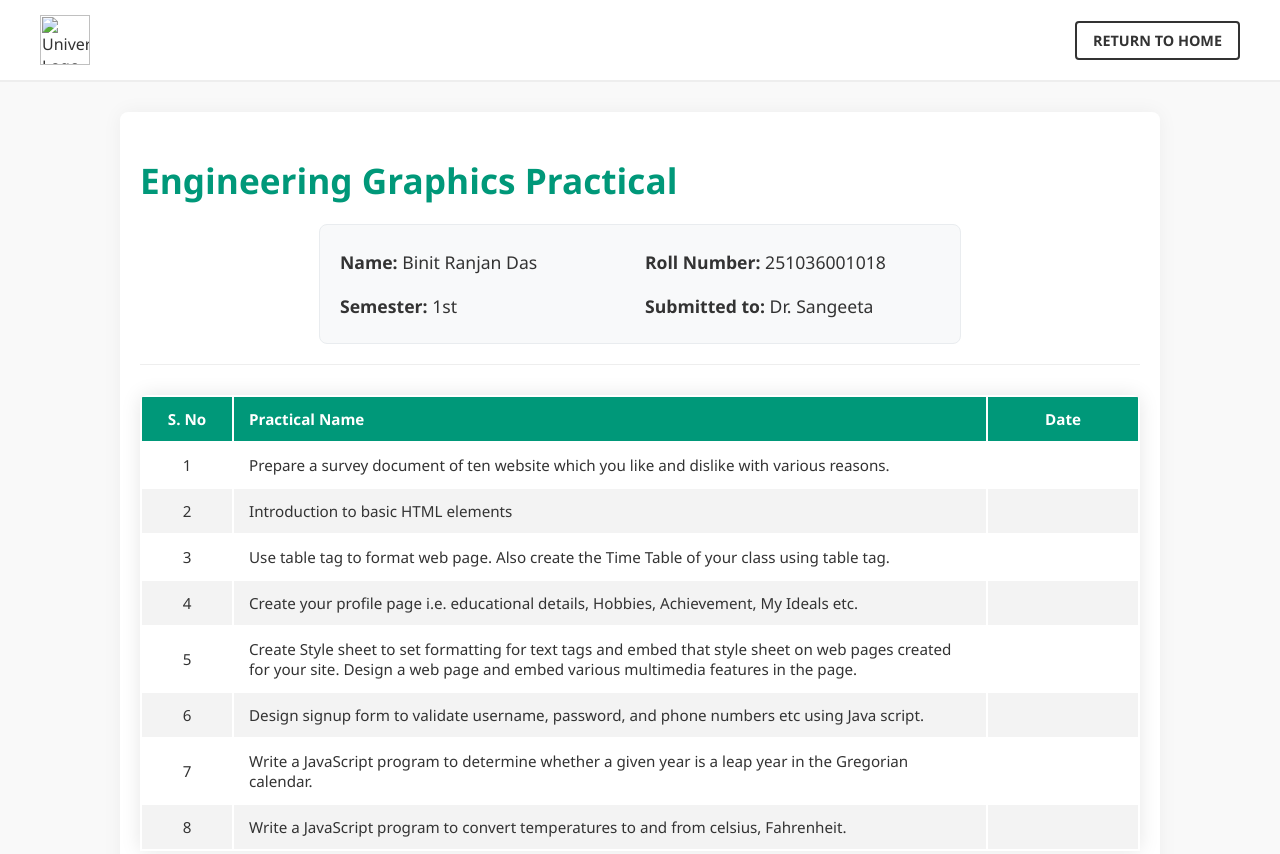
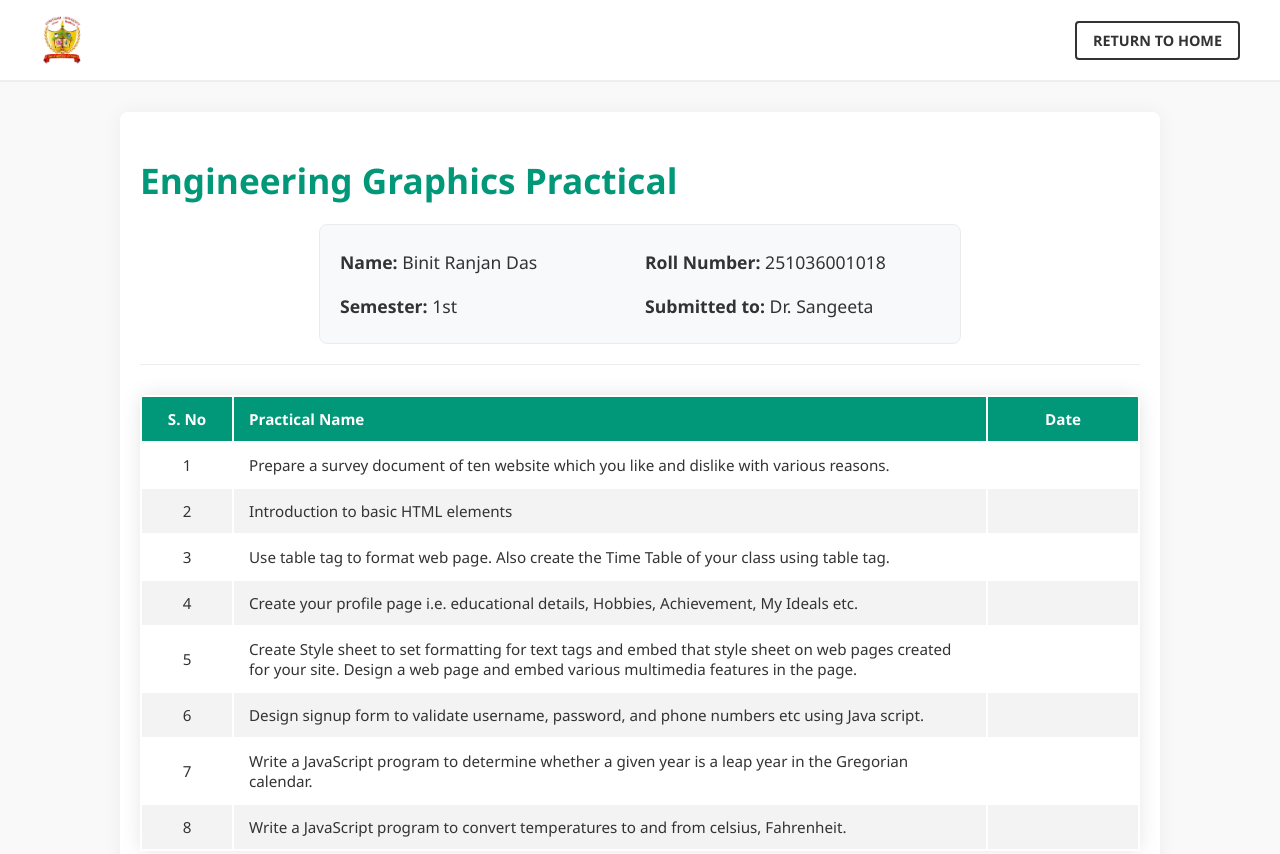
Before and after one commit to imbinit17/EG-Practical, a plain HTML site: page index.html in a window 1280 px wide. Shown: the top 854 px of the page. Drawn offline with Linux system fonts and the light colour scheme; the site is published under a folder, as on GitHub Pages, so addresses that start at the root find nothing.

Commit message:
Fixing path of favicon, logo at homepage

```diff
--- a/index.html
+++ b/index.html
@@ -3,13 +3,13 @@
     <meta charset="UTF-8">
     <meta name="viewport" content="width=device-width, initial-scale=1.0">
     <title>EG Practical</title>
-    <link rel="shortcut icon" href="/assets/eg_logo.png" type="image/png">
+    <link rel="shortcut icon" href="assets/eg_logo.png" type="image/png">
     <link rel="stylesheet" href="styles.css">
 
 </head>
 <body>
     <div class="nav">
-        <img src="/assets/university_logo.png" alt="University Logo" width="100">
+        <img src="assets/university_logo.png" alt="University Logo" width="100">
         <a href="../index.html">RETURN TO HOME</a>
     </div>
 
```
